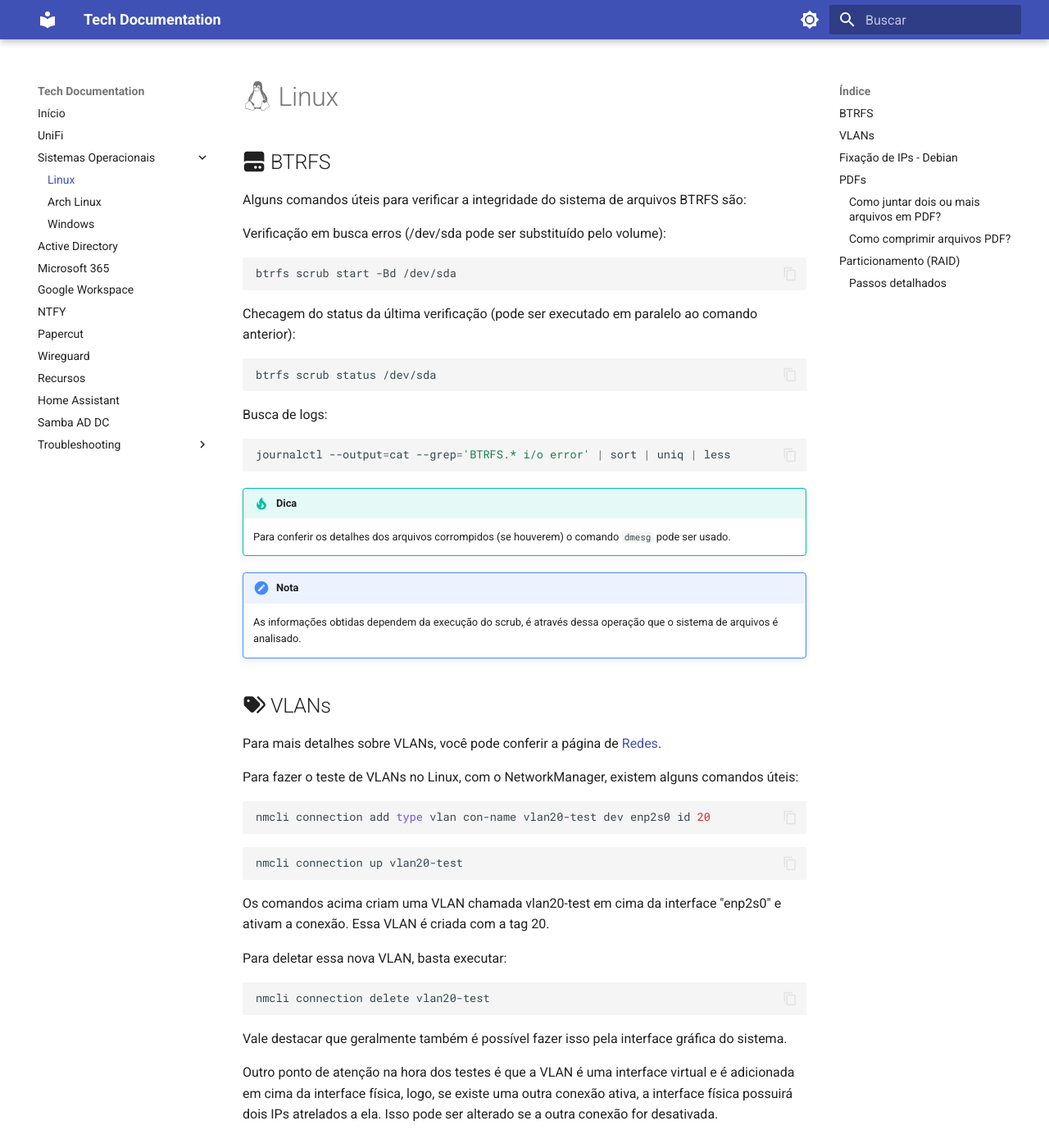
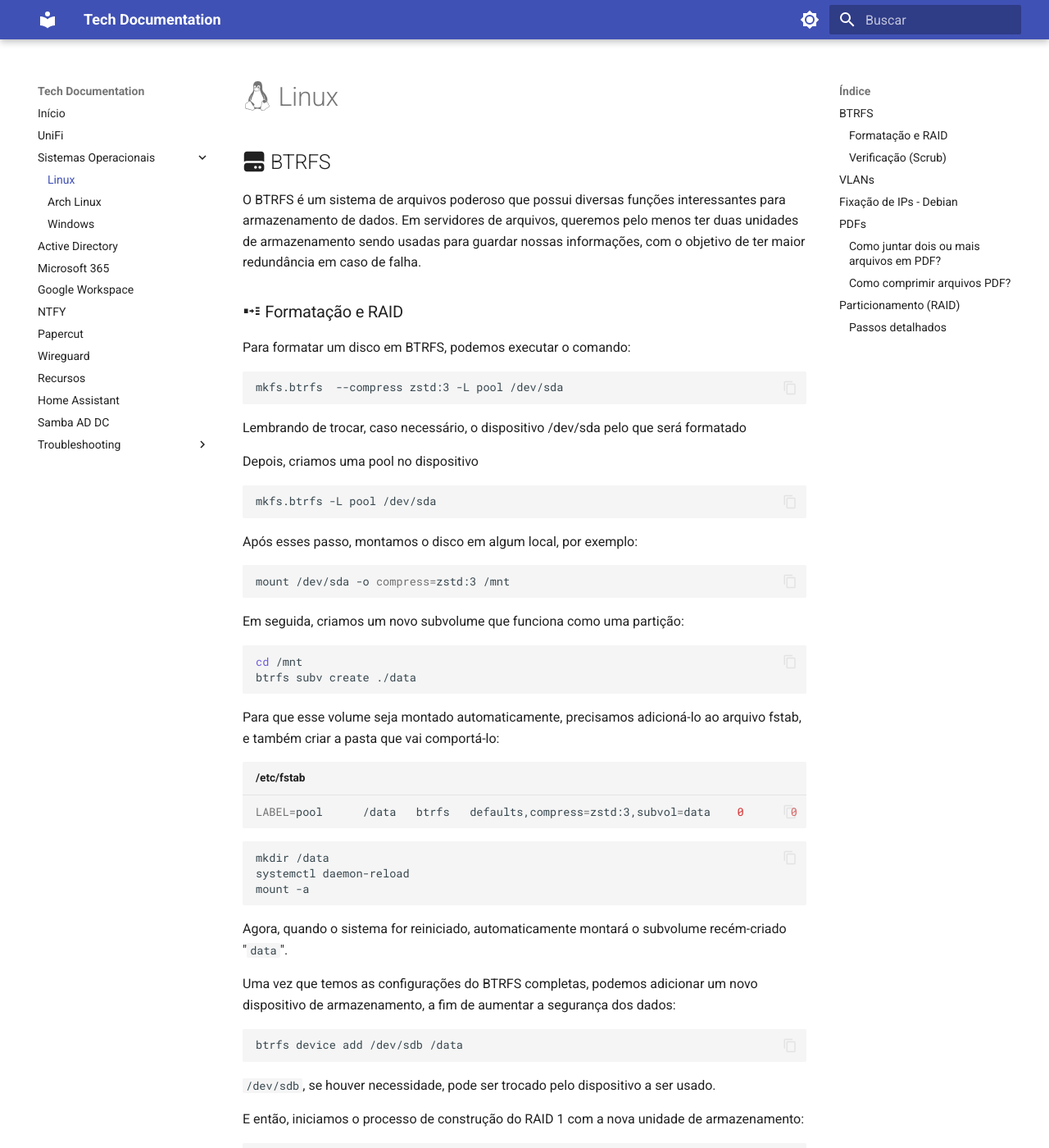
Before and after one commit to igor-go-ramos/tech-docs, an MkDocs documentation site: the page built from docs/linux.md, in a window 1280 px wide and 1400 px high. Shown: the whole window at 82% size. Built offline with MkDocs 1.6.1 and Material for MkDocs 9.7.7, drawn with Linux system fonts in a browser that asks for light colours; some of the changed text lies outside the part shown.

Commit message:
Add BTRFS configuration details and audio extraction script to documentation

````diff
--- a/docs/linux.md
+++ b/docs/linux.md
@@ -1,5 +1,69 @@
 # :fontawesome-brands-linux: Linux
 ## :fontawesome-solid-hard-drive: BTRFS
+O BTRFS é um sistema de arquivos poderoso que possui diversas funções interessantes para armazenamento de dados. Em servidores de arquivos, queremos pelo menos ter duas unidades de armazenamento sendo usadas para guardar nossas informações, com o objetivo de ter maior redundância em caso de falha.
+
+### :material-set-split: Formatação e RAID
+
+Para formatar um disco em BTRFS, podemos executar o comando:
+
+```bash
+mkfs.btrfs  --compress zstd:3 -L pool /dev/sda
+```
+
+Lembrando de trocar, caso necessário,  o dispositivo /dev/sda pelo  que será formatado
+
+Depois, criamos uma pool no dispositivo
+
+```bash
+mkfs.btrfs -L pool /dev/sda
+```
+
+Após esses passo, montamos o disco em algum local, por exemplo:
+
+```bash
+mount /dev/sda -o compress=zstd:3 /mnt
+```
+Em seguida, criamos um novo subvolume que funciona como uma partição:
+
+```bash
+cd /mnt
+btrfs subv create ./data
+```
+
+Para que esse volume seja montado automaticamente, precisamos adicioná-lo ao arquivo fstab, e também criar a pasta que vai comportá-lo:
+
+```bash title="/etc/fstab"
+LABEL=pool      /data   btrfs   defaults,compress=zstd:3,subvol=data    0       0
+```
+
+```bash
+mkdir /data
+systemctl daemon-reload
+mount -a
+```
+
+Agora, quando o sistema for reiniciado, automaticamente montará o subvolume recém-criado "`data`".
+
+Uma vez que temos as configurações do BTRFS completas, podemos adicionar um novo dispositivo de armazenamento, a fim de aumentar a segurança dos dados:
+
+```bash
+btrfs device add /dev/sdb /data
+```
+
+`/dev/sdb`, se houver necessidade, pode ser trocado pelo dispositivo a ser usado.
+
+E então, iniciamos o processo de construção do RAID 1 com a nova unidade de armazenamento:
+
+```bash
+btrfs balance start -dconvert=raid1,soft -mconvert=raid1,soft --bg /data
+```
+O comando será executado em background, mas você pode acompanhar o andamento digitando:
+
+```bash
+watch -n1 btrfs -v balance status /data
+```
+
+### :material-file-search: Verificação (Scrub)
 Alguns comandos úteis para verificar a integridade do sistema de arquivos BTRFS são:
 
 Verificação em busca erros (/dev/sda pode ser substituído pelo volume):
@@ -133,33 +197,33 @@
 
 ### :material-check-circle: Passos detalhados
 
-**1 -** Monte ambas as partições EFI:
+1. Monte ambas as partições EFI:
 
-```bash
-sudo mkdir -p /mnt/efi-sda
-sudo mkdir -p /mnt/efi-sdb
-sudo mount /dev/sda1 /mnt/efi-sda
-sudo mount /dev/sdb1 /mnt/efi-sdb
-```
+    ```bash
+    sudo mkdir -p /mnt/efi-sda
+    sudo mkdir -p /mnt/efi-sdb
+    sudo mount /dev/sda1 /mnt/efi-sda
+    sudo mount /dev/sdb1 /mnt/efi-sdb
+    ```
 
-**2 -** Copie o conteúdo da partição EFI principal para a secundária:
+2. Copie o conteúdo da partição EFI principal para a secundária:
 
-```bash
-sudo cp -r /mnt/efi-sda/* /mnt/efi-sdb/
-```
+    ```bash
+    sudo cp -r /mnt/efi-sda/* /mnt/efi-sdb/
+    ```
 
-Isso copiará as pastas como EFI/debian, EFI/BOOT, etc., para que o segundo disco também tenha um ambiente de boot funcional.
+    Isso copiará as pastas como EFI/debian, EFI/BOOT, etc., para que o segundo disco também tenha um ambiente de boot funcional.
 
-**3 -** Instale o GRUB apontando para o segundo disco:
+3. Instale o GRUB apontando para o segundo disco:
 Agora que /dev/sdb1 tem o conteúdo correto, diga ao GRUB para instalar o bootloader EFI nele:
 
-```bash
-sudo grub-install --target=x86_64-efi --efi-directory=/mnt/efi-sdb --bootloader-id=debian --recheck --no-nvram /dev/sdb
-```
+    ```bash
+    sudo grub-install --target=x86_64-efi --efi-directory=/mnt/efi-sdb --bootloader-id=debian --recheck --no-nvram /dev/sdb
+    ```
 
-!!!warning "Importante"
-    O `--no-nvram` evita sobrescrever a ordem de boot no firmware, e o `--bootloader-id` pode ser mantido como Debian se quiser que o nome apareça igual na BIOS/UEFI.
+    !!!warning "Importante"
+        O `--no-nvram` evita sobrescrever a ordem de boot no firmware, e o `--bootloader-id` pode ser mantido como Debian se quiser que o nome apareça igual na BIOS/UEFI.
 
-**4 -** Atualize o GRUB
+4. Atualize o GRUB
 
-Mesmo que os arquivos já estejam sincronizados, é bom garantir que tudo esteja em ordem: `sudo update-grub`
+    Mesmo que os arquivos já estejam sincronizados, é bom garantir que tudo esteja em ordem: `sudo update-grub`
````
Also changed, not shown: docs/recursos.md (+143 -0 lines).
